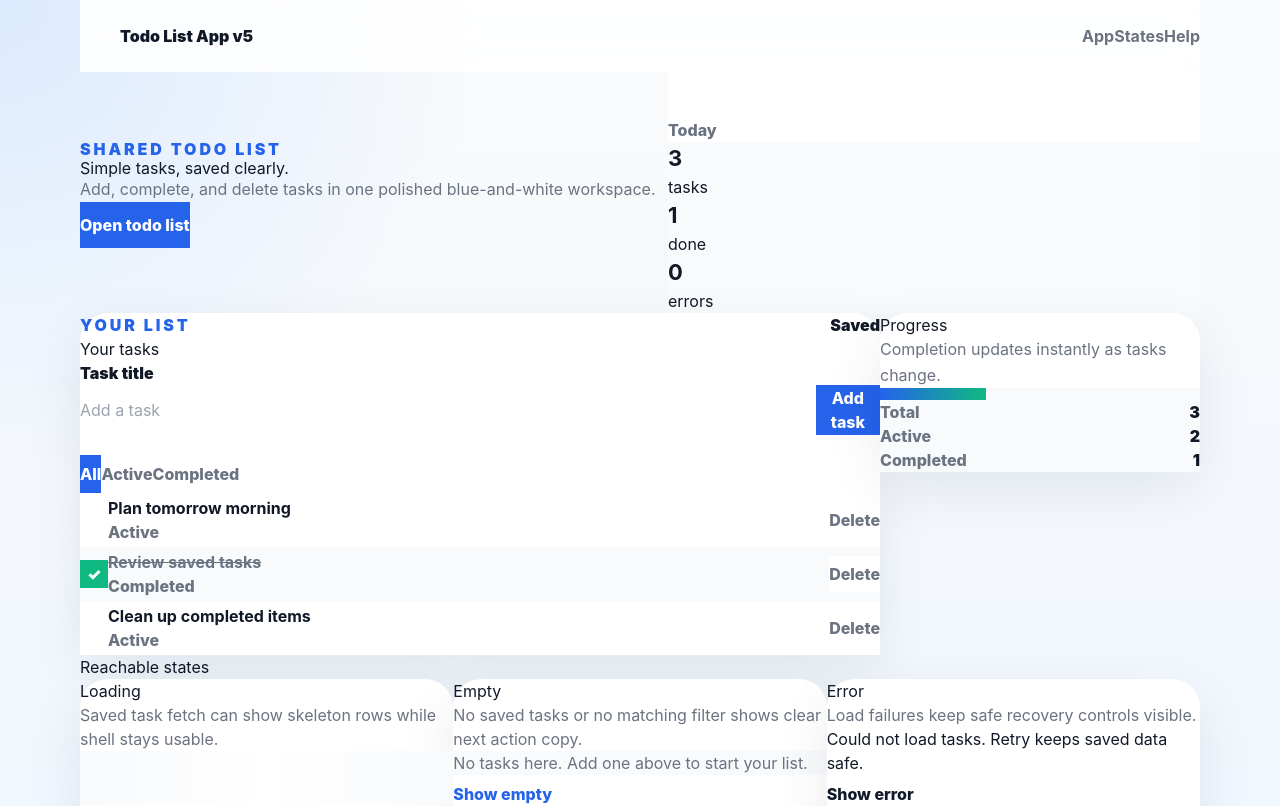
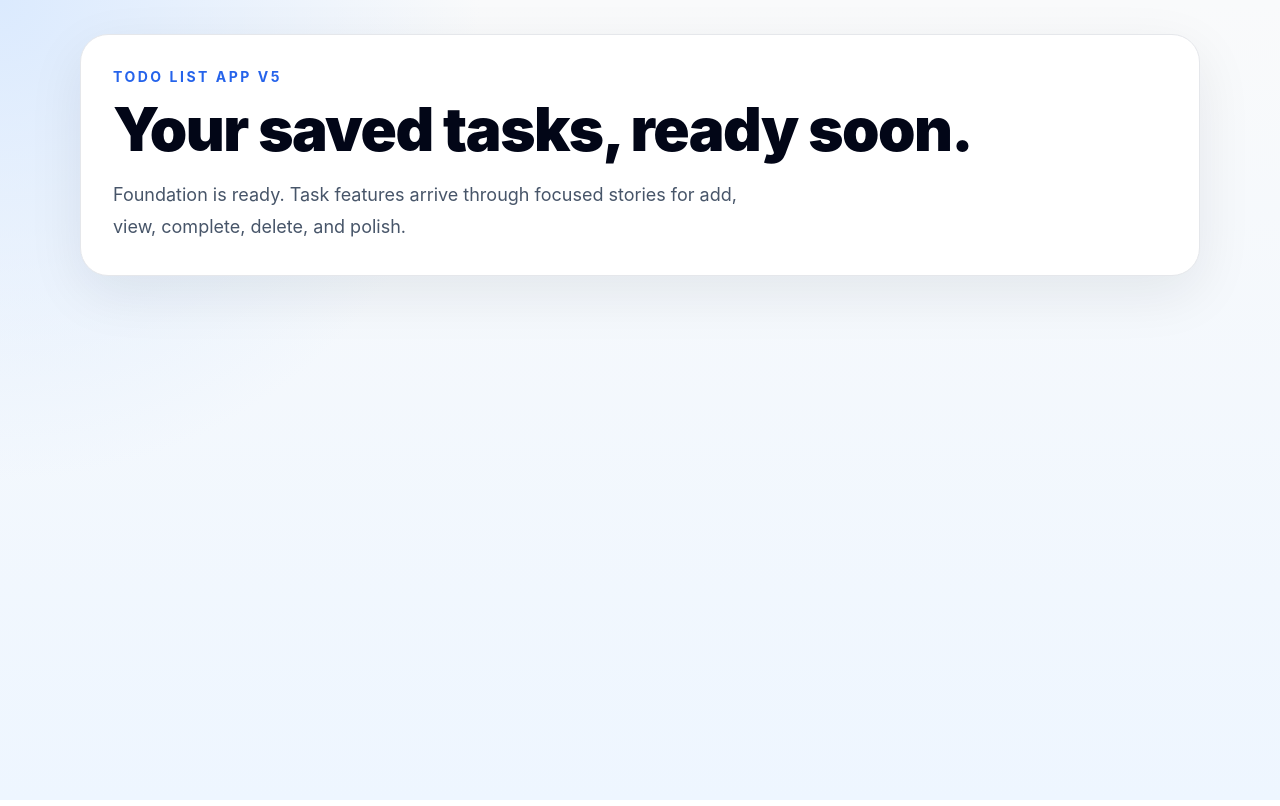
Before and after one commit to ThanhNV121097/project-dd7f43ea, a Next.js app in the folder code/frontend/: page / in a window 1280 px wide. Shown: the top 806 px of the page. Built offline with nearby package versions, Linux system fonts and the light colour scheme.

Commit message:
Restore shared home scaffold

```diff
--- a/code/frontend/app/page.tsx
+++ b/code/frontend/app/page.tsx
@@ -1,5 +1,13 @@
-import PolishTodoPage from "../components/PolishTodoPage";
-
 export default function HomePage() {
-  return <PolishTodoPage />;
+  return (
+    <main className="page-shell">
+      <section className="panel p-8">
+        <p className="mb-3 text-sm font-bold uppercase tracking-[0.18em] text-primary">Todo List App v5</p>
+        <h1 className="text-4xl font-black tracking-tight text-slate-950 sm:text-6xl">Your saved tasks, ready soon.</h1>
+        <p className="mt-5 max-w-2xl text-lg leading-8 text-slate-600">
+          Foundation is ready. Task features arrive through focused stories for add, view, complete, delete, and polish.
+        </p>
+      </section>
+    </main>
+  );
 }
```
